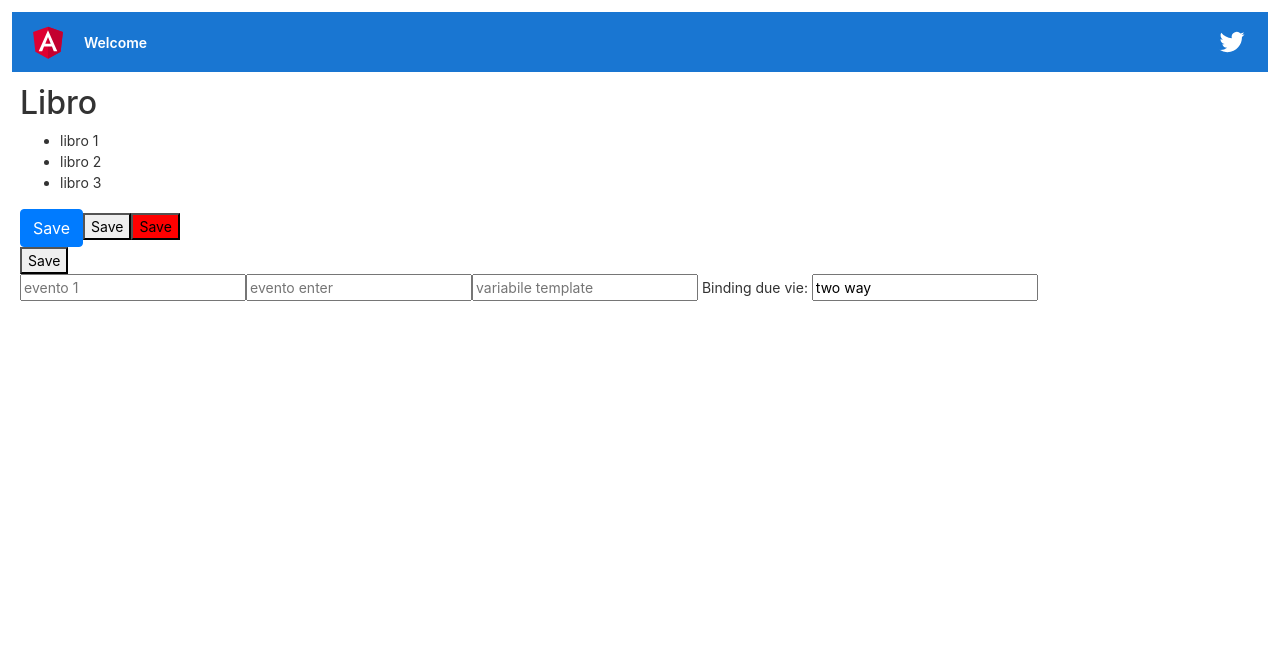
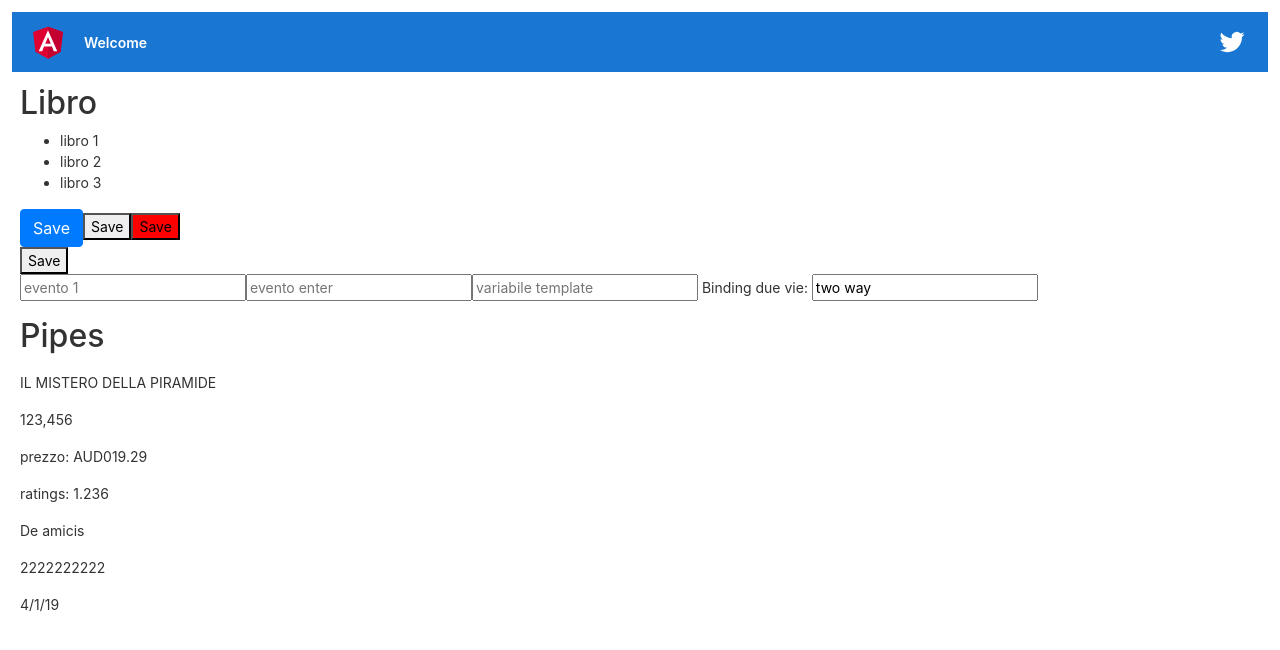
Before and after one commit to Pasquale02/front_end_libreria, an Angular app: page / in a window 1280 px wide. Shown: the top 650 px of the page. Built offline with nearby package versions, Linux system fonts and the light colour scheme.

Commit message:
added pipes

```diff
--- a/src/app/libro/libro.component.html
+++ b/src/app/libro/libro.component.html
@@ -20,3 +20,15 @@
 <!-- binding two way -->
 Binding due vie:
 <input [(ngModel)]='twoWay' (keyup.enter)="onTwoWayBinding()"/>
+
+<div>
+  <h2 class="my-3">Pipes</h2>
+  <p>{{libro.titolo | uppercase}}</p>
+  <p>{{libro.pagesNumber | number}}</p>
+  <p>prezzo: {{libro.price | currency:'AUD':false:'3.2-2'}}</p>
+  <p>ratings: {{libro.ratings | number:'1.2-3'}}</p>
+  <p>{{libro.autore}}</p>
+  <p>{{libro.isbn}}</p>
+<!-- per i formati possibili vai su angular datePipe -->
+  <p>{{libro.releaseDate | date: 'shortDate'}}</p>
+</div>
--- a/src/app/libro/libro.component.ts
+++ b/src/app/libro/libro.component.ts
@@ -13,6 +13,15 @@ export class LibroComponent implements OnInit {
   libri = ['libro 1', 'libro 2', 'libro 3'];
   isActive = false;
   twoWay = 'two way';
+  libro = {
+    titolo: 'Il mistero della piramide',
+    pagesNumber: 123456,
+    price: 19.29,
+    ratings: 1.235584,
+    autore: 'De amicis',
+    isbn: '2222222222',
+    releaseDate: new Date(2019, 3, 1)
+  };
 
   ngOnInit() {
   }
```
